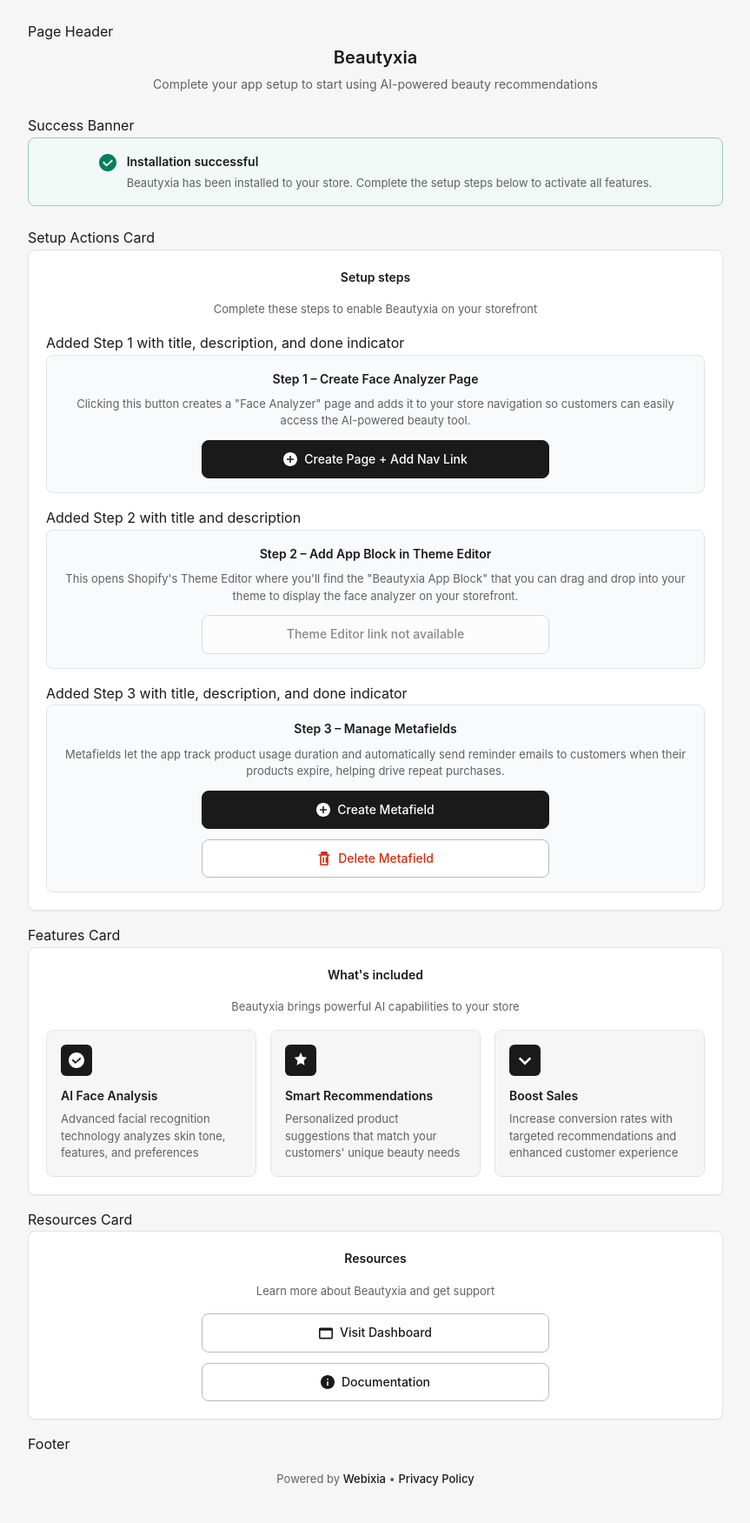
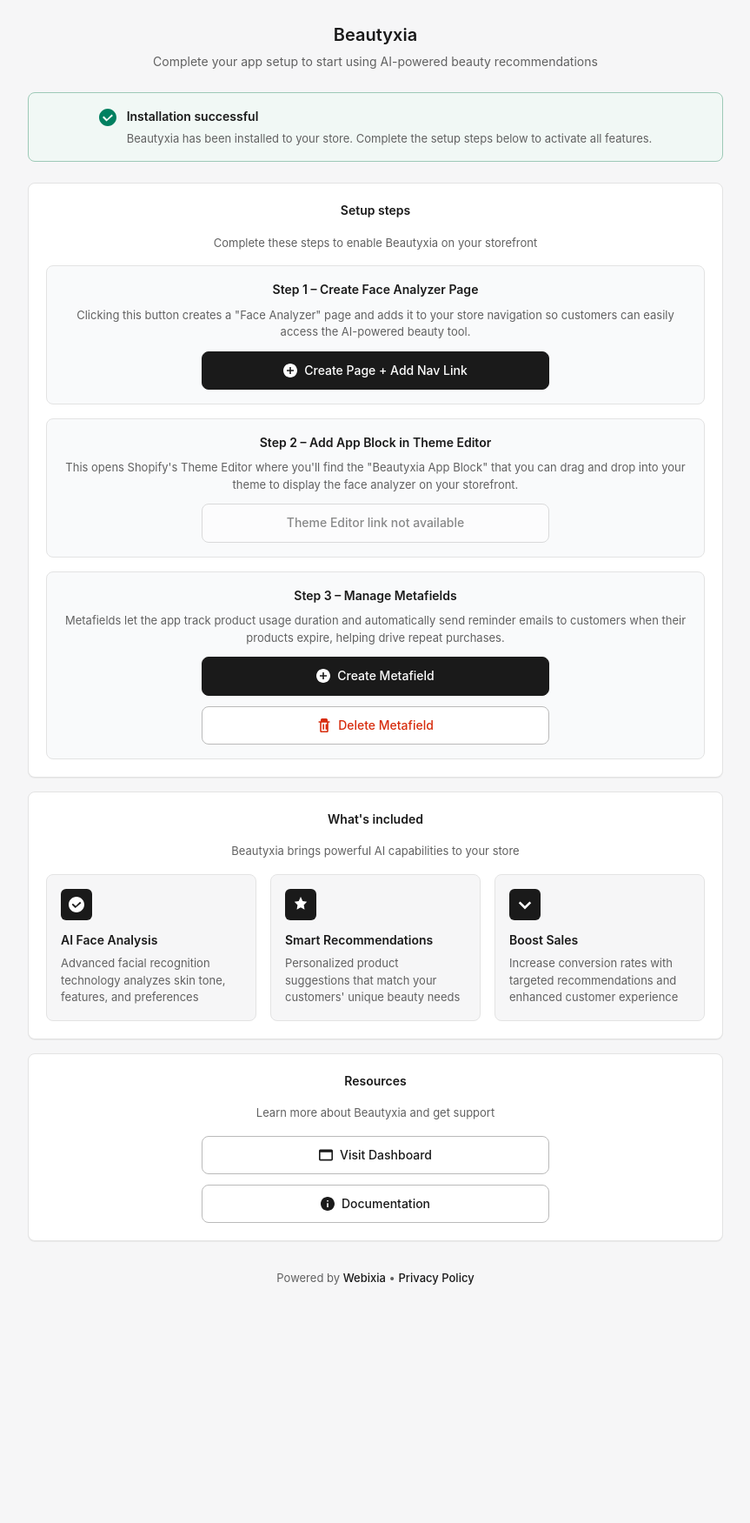
Before and after one commit to houssainiS/BeautyAI, a Django app: template templates/recommender/shopify_install_page.html in a window 1280 px wide. Shown: the whole page at 87% size, without its empty margins (208-1071 px from the left). After the commit the page ends 1477 px from the top, so only its background shows below. Run offline with Django 5.2, Linux system fonts and the light colour scheme; the template is opened without the code that fills it, so the values that code supplies are empty.

Commit message:
removed the bugged comments from install page

```diff
--- a/templates/recommender/shopify_install_page.html
+++ b/templates/recommender/shopify_install_page.html
@@ -366,13 +366,11 @@
 </head>
 <body>
     <div class="container">
-         Page Header
         <div class="page-header">
             <h1>Beautyxia</h1>
             <p class="subtitle">Complete your app setup to start using AI-powered beauty recommendations</p>
         </div>
 
-         Success Banner
         <div class="success-banner">
             <div class="success-banner-icon">
                 <svg viewBox="0 0 20 20">
@@ -385,13 +383,11 @@
             </div>
         </div>
 
-         Setup Actions Card
         <div class="card">
             <div class="card-section">
                 <h2 class="section-title">Setup steps</h2>
                 <p class="section-description">Complete these steps to enable Beautyxia on your storefront</p>
 
-                 Added Step 1 with title, description, and done indicator
                 <div class="step-container">
                     <div class="step-header">
                         <span class="step-title">Step 1 – Create Face Analyzer Page</span>
@@ -432,7 +428,6 @@
                     {% endif %}
                 </div>
 
-                 Added Step 2 with title and description
                 <div class="step-container">
                     <div class="step-header">
                         <span class="step-title">Step 2 – Add App Block in Theme Editor</span>
@@ -456,7 +451,6 @@
                     </div>
                 </div>
 
-                 Added Step 3 with title, description, and done indicator
                 <div class="step-container">
                     <div class="step-header">
                         <span class="step-title">Step 3 – Manage Metafields</span>
@@ -520,7 +514,6 @@
             </div>
         </div>
 
-         Features Card
         <div class="card">
             <div class="card-section">
                 <h2 class="section-title">What's included</h2>
@@ -560,7 +553,6 @@
             </div>
         </div>
 
-         Resources Card
         <div class="card">
             <div class="card-section">
                 <h2 class="section-title">Resources</h2>
@@ -583,7 +575,6 @@
             </div>
         </div>
 
-         Footer
         <div class="footer-text">
             Powered by <a href="https://www.creation-site-web.tn/" target="_blank">Webixia</a> • <a href="{% url 'privacy_policy' %}" target="_blank">Privacy Policy</a>
         </div>
```
